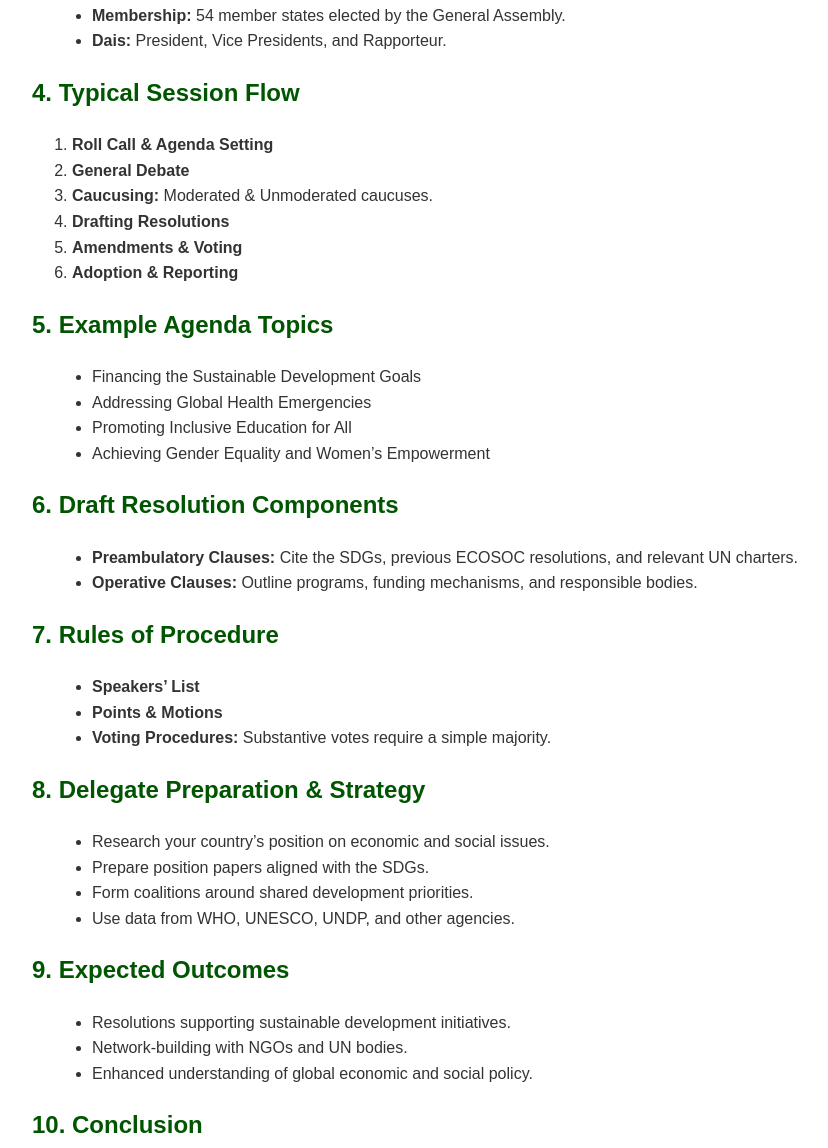
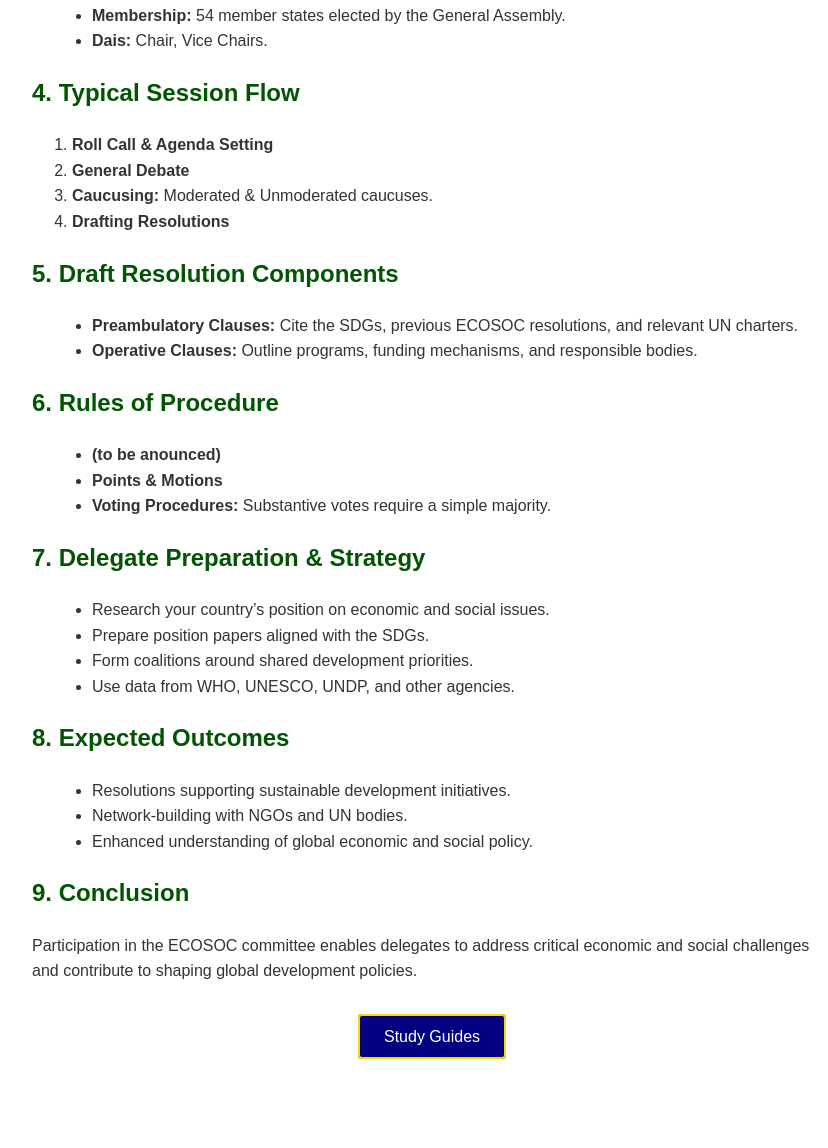
Before and after one commit to PyleaMUN/ecosoc2026, a plain HTML site: page index.html in a window 1280 px wide. Shown: the part 581-1729 px from the top of the page, without its empty margins (208-1036 px from the left). After the commit the page ends 1671 px from the top, so only its background shows below. Drawn offline with Linux system fonts and the light colour scheme.

Commit message:
Update index.html

```diff
--- a/index.html
+++ b/index.html
@@ -85,7 +85,7 @@
     <h2>3. Committee Structure</h2>
     <ul>
       <li><strong>Membership:</strong> 54 member states elected by the General Assembly.</li>
-      <li><strong>Dais:</strong> President, Vice Presidents, and Rapporteur.</li>
+      <li><strong>Dais:</strong> Chair, Vice Chairs.</li>
     </ul>
 
     <h2>4. Typical Session Flow</h2>
@@ -94,32 +94,22 @@
       <li><strong>General Debate</strong></li>
       <li><strong>Caucusing:</strong> Moderated &amp; Unmoderated caucuses.</li>
       <li><strong>Drafting Resolutions</strong></li>
-      <li><strong>Amendments &amp; Voting</strong></li>
-      <li><strong>Adoption &amp; Reporting</strong></li>
     </ol>
 
-    <h2>5. Example Agenda Topics</h2>
-    <ul>
-      <li>Financing the Sustainable Development Goals</li>
-      <li>Addressing Global Health Emergencies</li>
-      <li>Promoting Inclusive Education for All</li>
-      <li>Achieving Gender Equality and Women’s Empowerment</li>
-    </ul>
-
-    <h2>6. Draft Resolution Components</h2>
+    <h2>5. Draft Resolution Components</h2>
     <ul>
       <li><strong>Preambulatory Clauses:</strong> Cite the SDGs, previous ECOSOC resolutions, and relevant UN charters.</li>
       <li><strong>Operative Clauses:</strong> Outline programs, funding mechanisms, and responsible bodies.</li>
     </ul>
 
-    <h2>7. Rules of Procedure</h2>
+    <h2>6. Rules of Procedure</h2>
     <ul>
-      <li><strong>Speakers’ List</strong></li>
+      <li><strong>(to be anounced)</strong></li>
       <li><strong>Points &amp; Motions</strong></li>
       <li><strong>Voting Procedures:</strong> Substantive votes require a simple majority.</li>
     </ul>
 
-    <h2>8. Delegate Preparation &amp; Strategy</h2>
+    <h2>7. Delegate Preparation &amp; Strategy</h2>
     <ul>
       <li>Research your country’s position on economic and social issues.</li>
       <li>Prepare position papers aligned with the SDGs.</li>
@@ -127,14 +117,14 @@
       <li>Use data from WHO, UNESCO, UNDP, and other agencies.</li>
     </ul>
 
-    <h2>9. Expected Outcomes</h2>
+    <h2>8. Expected Outcomes</h2>
     <ul>
       <li>Resolutions supporting sustainable development initiatives.</li>
       <li>Network-building with NGOs and UN bodies.</li>
       <li>Enhanced understanding of global economic and social policy.</li>
     </ul>
 
-    <h2>10. Conclusion</h2>
+    <h2>9. Conclusion</h2>
     <p>Participation in the ECOSOC committee enables delegates to address critical economic and social challenges and contribute to shaping global development policies.</p>
 
     <div class="button-container">
```
